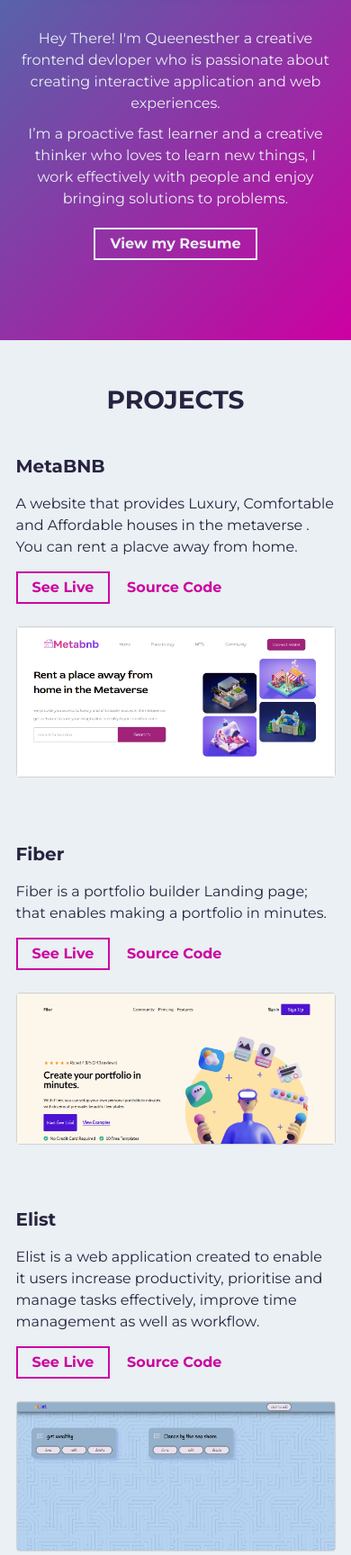
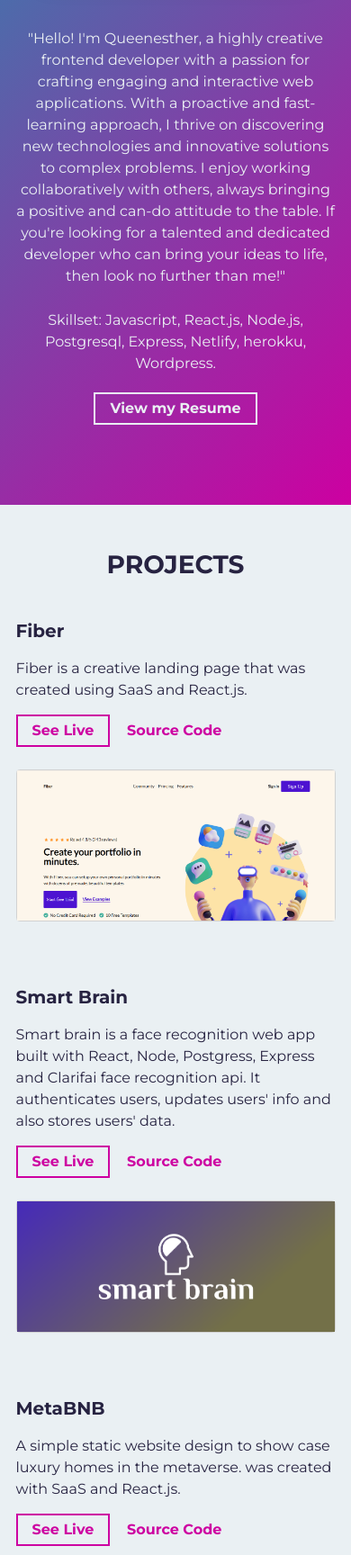
Before and after one commit to Uqueenesther/porfolio, a website built with Parcel: page src/index.html in a window 390 px wide. Shown: the part 1400-3128 px from the top of the page at 90% size. Built offline with nearby package versions, Linux system fonts and the light colour scheme.

Commit message:
updating projects

```diff
--- a/package.json
+++ b/package.json
@@ -21,7 +21,7 @@
   },
   "homepage": "https://github.com/cobidev/simplefolio#readme",
   "devDependencies": {
-    "@parcel/transformer-sass": "^2.7.0",
+    "@parcel/transformer-sass": "^2.8.3",
     "parcel": "^2.7.0",
     "parcel-bundler": "^1.12.5",
     "prettier": "^2.7.1"
@@ -29,6 +29,7 @@
   "dependencies": {
     "@popperjs/core": "^2.11.6",
     "bootstrap": "^5.2.2",
+    "chalk": "^5.2.0",
     "jquery": "^3.6.1",
     "popper.js": "^1.16.1",
     "vanilla-tilt": "^1.7.3"
--- a/src/index.html
+++ b/src/index.html
@@ -66,13 +66,18 @@
           <div class="col-md-6 col-sm-12">
             <div class="about-wrapper__info load-hidden">
               <p class="about-wrapper__info-text">
-                Hey There!
-                I'm Queenesther a creative frontend devloper who is passionate about creating interactive application and web experiences.
+              "Hello! I'm Queenesther, a highly creative frontend developer with a passion for crafting engaging and interactive web applications. With a proactive and fast-learning approach, I thrive on discovering new technologies and innovative solutions to complex problems. I enjoy working collaboratively with others, always bringing a positive and can-do attitude to the table. If you're looking for a talented and dedicated developer who can bring your ideas to life, then look no further than me!"
               </p>
+              <br>
              <p class="about-wrapper__info-text">
-                <!-- I'm a creative thinker who loves to learn new things, work with people and solve problems. -->
-               I’m a proactive fast learner and a creative thinker who loves to learn new things, I work effectively with people and enjoy bringing solutions to problems.
+              Skillset: Javascript, React.js, Node.js, Postgresql, Express, Netlify, herokku, Wordpress.
 
+              <!-- Hello!! I'm Queenesther a highly creative frontend developer, with passion for design and building engaging web applications. I believe that effective workload management is essential for project success and  I enjoy working closely with team members to identify bottlenecks and redirect workloads to ensure deadlines are met, quality is maintained, and team morale remains high.
+
+           <br>  With a proactive and fast-learning approach, I thrive on discovering new technologies and innovative solutions to complex problems. I enjoy working collaboratively with others, bringing a positive and can-do attitude to the table.
+
+           As a dedicated developer, you're committed to bringing ideas to life through your technical expertise, attention to detail, and creativity. You're confident that you can help clients achieve their goals.
+             -->
           </p>
               <span class="d-flex mt-3">
                 <a
@@ -97,58 +102,6 @@
         <div class="project-wrapper">
           <h2 class="section-title dark-blue-text">Projects</h2>
 
-          <!-- Notice: each .row is a project -->
-          <div class="row">
-            <div class="col-lg-4 col-sm-12">
-              <div class="project-wrapper__text load-hidden">
-                <h3 class="project-wrapper__text-title">MetaBNB</h3>
-                <div>
-                  <p class="mb-4">
-                   A website that provides Luxury, Comfortable and Affordable houses in the metaverse .
-                   You can rent a placve away from home.
-                  </p>
-                </div>
-                <a
-                  rel="noreferrer"
-                  target="_blank"
-                  class="cta-btn cta-btn--hero"
-                  href="https://celebrated-kringle-666dde.netlify.app/"
-                >
-                  See Live
-                </a>
-                <a
-                  rel="noreferrer"
-                  target="_blank"
-                  class="cta-btn text-color-main"
-                  href="https://github.com/Uqueenesther/metabnb"
-                >
-                  Source Code
-                </a>
-              </div>
-            </div>
-            <div class="col-lg-8 col-sm-12">
-              <div class="project-wrapper__image load-hidden">
-                <a rel="noreferrer" href="https://celebrated-kringle-666dde.netlify.app/" target="_blank">
-                  <div
-                    data-tilt
-                    data-tilt-max="4"
-                    data-tilt-glare="true"
-                    data-tilt-max-glare="0.5"
-                    class="thumbnail rounded js-tilt"
-                  >
-                    <img
-                      alt="Project Image"
-                      class="img-fluid"
-                      src="assets/metabnb.png"
-                    />
-                  </div>
-                </a>
-              </div>
-            </div>
-          </div>
-          <!-- /END Project -->
-
-
 
           <!-- Notice: each .row is a project -->
           <div class="row">
@@ -157,14 +110,16 @@
                 <h3 class="project-wrapper__text-title">Fiber</h3>
                 <div>
                   <p class="mb-4">
-                    Fiber is a portfolio builder Landing page; that enables making a portfolio in minutes.
+                    Fiber is a creative landing page that was created using SaaS and React.js.
+
+
                   </p>
                 </div>
                 <a
                   rel="noreferrer"
                   target="_blank"
                   class="cta-btn cta-btn--hero"
-                  href="https://bejewelled-cobbler-f7a83e.netlify.app/"
+                  href="https://fiberproject.netlify.app/"
                 >
                   See Live
                 </a>
@@ -172,7 +127,7 @@
                   rel="noreferrer"
                   target="_blank"
                   class="cta-btn text-color-main"
-                  href="https://github.com/Uqueenesther/TODOlist"
+                  href="https://github.com/Uqueenesther/fiber"
                 >
                   Source Code
                 </a>
@@ -180,7 +135,7 @@
             </div>
             <div class="col-lg-8 col-sm-12">
               <div class="project-wrapper__image load-hidden">
-                <a rel="noreferrer" href="https://joyful-pudding-d9159b.netlify.app/" target="_blank">
+                <a rel="noreferrer"   href="https://fiberproject.netlify.app/" target="_blank">
                   <div
                     data-tilt
                     data-tilt-max="4"
@@ -204,17 +159,17 @@
            <div class="row">
             <div class="col-lg-4 col-sm-12">
               <div class="project-wrapper__text load-hidden">
-                <h3 class="project-wrapper__text-title">Elist</h3>
+                <h3 class="project-wrapper__text-title">Smart Brain</h3>
                 <div>
                   <p class="mb-4">
-                    Elist is a web application created to enable it users increase productivity, prioritise and manage tasks effectively, improve time management as well as workflow.
+                    Smart brain is a face recognition web app built with React, Node, Postgress, Express and Clarifai face recognition api. It authenticates users, updates users' info and also stores users' data.
                   </p>
                 </div>
                 <a
                   rel="noreferrer"
                   target="_blank"
                   class="cta-btn cta-btn--hero"
-                  href="https://bejewelled-cobbler-f7a83e.netlify.app/"
+                  href="https://face-recognition-6345.onrender.com/"
                 >
                   See Live
                 </a>
@@ -222,7 +177,7 @@
                   rel="noreferrer"
                   target="_blank"
                   class="cta-btn text-color-main"
-                  href="https://github.com/Uqueenesther/TODOlist"
+                  href="https://github.com/Uqueenesther/face-recognition-app"
                 >
                   Source Code
                 </a>
@@ -230,7 +185,7 @@
             </div>
             <div class="col-lg-8 col-sm-12">
               <div class="project-wrapper__image load-hidden">
-                <a rel="noreferrer" href="https://bejewelled-cobbler-f7a83e.netlify.app/" target="_blank">
+                <a rel="noreferrer" href="https://face-recognition-6345.onrender.com/" target="_blank">
                   <div
                     data-tilt
                     data-tilt-max="4"
@@ -241,7 +196,7 @@
                     <img
                       alt="Project Image"
                       class="img-fluid"
-                      src="assets/Elist.png"
+                      src="assets/cover.png"
                     />
                   </div>
                 </a>
@@ -254,17 +209,18 @@
           <div class="row">
             <div class="col-lg-4 col-sm-12">
               <div class="project-wrapper__text load-hidden">
-                <h3 class="project-wrapper__text-title">Git Users</h3>
+                <h3 class="project-wrapper__text-title">MetaBNB</h3>
                 <div>
                   <p class="mb-4">
-                    Git users shows varrious individuals profile and information on github.
+                   A simple  static website design to show case luxury homes in the metaverse. was created with SaaS and React.js.
+
                   </p>
                 </div>
                 <a
                   rel="noreferrer"
                   target="_blank"
                   class="cta-btn cta-btn--hero"
-                  href="https://frabjous-vacherin-79c7a0.netlify.app/"
+                  href="https://metabbnb.netlify.app/"
                 >
                   See Live
                 </a>
@@ -272,7 +228,7 @@
                   rel="noreferrer"
                   target="_blank"
                   class="cta-btn text-color-main"
-                  href="https://github.com/Uqueenesther/git-users"
+                  href="https://github.com/Uqueenesther/metabnb"
                 >
                   Source Code
                 </a>
@@ -280,7 +236,7 @@
             </div>
             <div class="col-lg-8 col-sm-12">
               <div class="project-wrapper__image load-hidden">
-                <a rel="noreferrer" href="https://frabjous-vacherin-79c7a0.netlify.app/" target="_blank">
+                <a rel="noreferrer" href="https://metabbnb.netlify.app/" target="_blank">
                   <div
                     data-tilt
                     data-tilt-max="4"
@@ -291,7 +247,7 @@
                     <img
                       alt="Project Image"
                       class="img-fluid"
-                      src="assets/git users.png"
+                      src="assets/metabnb.png"
                     />
                   </div>
                 </a>
@@ -299,6 +255,10 @@
             </div>
           </div>
           <!-- /END Project -->
+
+
+
+
         </div>
       </div>
     </section>
@@ -315,7 +275,7 @@
             class="section-title"
             href="tel:08145758671"
             style="color: white;"
-            > <i class="fa fa-phone fa-inverse"></i> 081-457-586-71</a>
+            > <i class="fa fa-phone fa-inverse"></i> +234-81457-586-71</a>
           </p>
           <a
             rel="noreferrer"
```
Also changed, not shown: src/assets/cover.png (added), 2 other files. Lines whose indentation alone changed are shown as unchanged.
